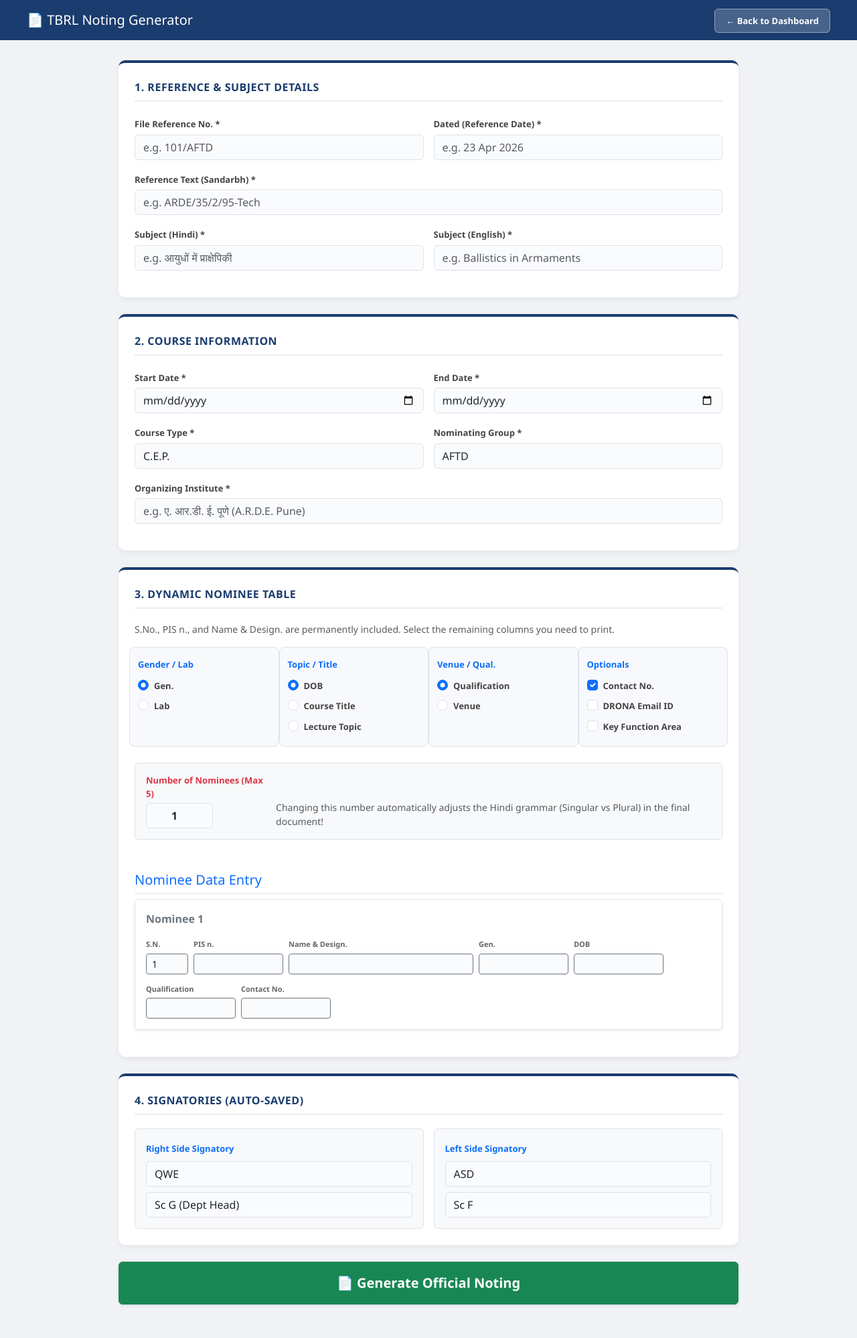
After one commit to RohillaJai-030502/smart-office-noting, a Flask app: page /tbrl-noting in a window 1280 px wide. The commit adds this page. Shown: the whole page at 67% size. Run offline with Flask 3, Linux system fonts and the light colour scheme.

Commit message:
feat: Integrated dynamic TBRL Noting generator and fixed master document management

```diff
--- a/app.py
+++ b/app.py
@@ -6,6 +6,7 @@ from flask import Flask, render_template, request, send_file, redirect, url_for,
 from werkzeug.utils import secure_filename
 from logic.ion_generator import generate_ion
 from logic.create_master import create_default_master
+from logic.noting_generator import generate_tbrl_noting  # NEW: TBRL Noting Generator Import
 import os
 import json
 import shutil
@@ -385,8 +386,8 @@ def upload_new_master():
         return redirect(url_for("masters_manager"))
 
     file = request.files['file']
-    name = request.form.get("name", "Unnamed Dynamic Master").strip()
-    description = request.form.get("description", "Uploaded via Auto-Extractor").strip()
+    name = request.form.get("name", "Unnamed Master").strip()
+    description = request.form.get("description", "Uploaded via Document Manager").strip()
 
     if file and file.filename.endswith('.docx'):
         masters = load_masters()
@@ -401,6 +402,14 @@ def upload_new_master():
         # Trigger Variable Extraction
         variables = extract_variables_from_docx(filepath)
 
+        # 🧠 SMART CATEGORIZATION LOGIC
+        if len(variables) > 0:
+            form_type = "dynamic"
+            flash_msg = f"✨ Dynamic Master added! Extracted {len(variables)} form fields."
+        else:
+            form_type = "static"
+            flash_msg = "🖨️ Static Template added! No variables found, saving as a printable blank document."
+
         # Append to masters.json
         masters.append({
             "id": new_id,
@@ -409,11 +418,11 @@ def upload_new_master():
             "filename": safe_filename,
             "created_at": datetime.now().strftime("%Y-%m-%d"),
             "is_default": False,
-            "form_type": "dynamic",  # Crucial flag: Tells the app to build a dynamic form
+            "form_type": form_type,  # Now correctly assigns dynamic vs static
             "variables": variables
         })
         save_masters(masters)
-        flash(f"Master added! Extracted {len(variables)} dynamic fields.")
+        flash(flash_msg)
 
     return redirect(url_for("masters_manager"))
 
@@ -482,7 +491,7 @@ def upload_master(master_id):
     return redirect(url_for("masters_manager"))
 
 # ══════════════════════════════════════
-# NEW: DYNAMIC FORM RENDERING & SUBMISSION
+# DYNAMIC FORM RENDERING & SUBMISSION
 # ══════════════════════════════════════
 @app.route('/dynamic-form/<master_id>')
 def dynamic_form(master_id):
@@ -494,6 +503,8 @@ def dynamic_form(master_id):
 
     return render_template('dynamic_form.html', template=master)
 
+import docx # Make sure this is imported at the top of app.py
+
 @app.route('/submit-dynamic', methods=['POST'])
 def submit_dynamic():
     master_id = request.form.get("template_id")
@@ -503,21 +514,125 @@ def submit_dynamic():
     if not master:
         return "Master not found", 404
 
-    # Build dictionary of data submitted by the user
+    # 1. Grab all the user's answers from the form
     data = {}
     for var in master.get("variables", []):
         data[var] = request.form.get(var, "")
 
-    filepath, filename = generate_ion(os.path.join("masters", master["filename"]), data)
+    # 2. Open the Master Document
+    master_path = os.path.join("masters", master["filename"])
+    doc = docx.Document(master_path)
 
+    # 3. Universal Replace Function
+    def replace_text(paragraph, key, value):
+        placeholder = f"{{{{{key}}}}}" # Looks for {{variable_name}}
+        if placeholder in paragraph.text:
+            paragraph.text = paragraph.text.replace(placeholder, str(value))
+
+    # 4. Search and Replace in standard text
+    for para in doc.paragraphs:
+        for k, v in data.items():
+            replace_text(para, k, v)
+
+    # 5. Search and Replace inside tables
+    for table in doc.tables:
+        for row in table.rows:
+            for cell in row.cells:
+                for para in cell.paragraphs:
+                    for k, v in data.items():
+                        replace_text(para, k, v)
+
+    # 6. Save the new generated file
+    os.makedirs("generated_notices", exist_ok=True)
+    timestamp = datetime.now().strftime("%Y%m%d_%H%M%S")
+    filename = f"Dynamic_{master['name'].replace(' ', '_')}_{timestamp}.docx"
+    output_path = os.path.join("generated_notices", filename)
+    doc.save(output_path)
+
+    # 7. Add to history
     save_history({
         "filename": filename,
-        "degree": "Dynamic Generate",
+        "degree": "Dynamic Form",
         "period": "N/A",
         "generated_at": datetime.now().strftime("%d %b %Y, %I:%M %p"),
-        "departments_count": 0,
+        "departments_count": len(data),
         "master_used": master["name"],
     })
+
+    # 8. Send to user
+    return send_file(output_path, as_attachment=True)
+
+# ══════════════════════════════════════
+# TBRL NOTING GENERATOR (NEW)
+# ══════════════════════════════════════
+@app.route("/tbrl-noting", methods=["GET"])
+def tbrl_noting():
+    defaults = load_defaults()
+    groups = ["AFTD", "ADS", "BIDS", "BEHI", "SS", "TELIC", "PPG", "QMG", "ETF", "PC", "WHD", "EXPD", "WHT&E", "ARISE", "PCD", "AIG", "RTRS", "S&D", "R&QA", "WKS", "SEED", "CERBERUS", "DPB", "HSP", "I2G", "HRDD"]
+    courses = ["C.E.P.", "Seminar", "Conference", "Workshop", "Training Course", "Program Course", "M.D.P.", "Lecture", "Symposim", "Conclave", "Meeting", "Short Term Course"]
+
+    return render_template("tbrl_noting_form.html", defaults=defaults, groups=groups, courses=courses)
+
+@app.route("/generate-noting", methods=["POST"])
+def generate_noting():
+    # 1. Update Signatory Defaults in Memory
+    defaults = load_defaults()
+    defaults["sig1_name"] = request.form.get("sig1_name", "")
+    defaults["sig1_desig"] = request.form.get("sig1_desig", "")
+    defaults["sig2_name"] = request.form.get("sig2_name", "")
+    defaults["sig2_desig"] = request.form.get("sig2_desig", "")
+    save_json(DEFAULTS_FILE, defaults)
+
+    # 2. Extract Table Configuration & Data
+    columns = request.form.getlist("table_columns")
+    num_rows = int(request.form.get("num_rows", 1))
+
+    nominees = []
+    for i in range(num_rows):
+        row_data = {}
+        for col in columns:
+            # Gets input named like 'Name & Design._0'
+            row_data[col] = request.form.get(f"{col}_{i}", "")
+        nominees.append(row_data)
+
+    # 3. Handle 'Other' Course Type
+    course_type = request.form.get("course_type")
+    if course_type == "Others":
+        course_type = request.form.get("custom_course_type", "Course")
+
+    # 4. Compile all data to send to noting_generator.py
+    data = {
+        "ref_no": request.form.get("ref_no"),
+        "subject_hindi": request.form.get("subject_hindi"),
+        "subject_english": request.form.get("subject_english"),
+        "reference_text": request.form.get("reference_text"),
+        "ref_date": request.form.get("ref_date"),
+        "start_date": request.form.get("start_date"),
+        "end_date": request.form.get("end_date"),
+        "org_institute": request.form.get("org_institute"),
+        "course_type": course_type,
+        "group_name": request.form.get("group_name"),
+        "sig1_name": defaults["sig1_name"],
+        "sig1_desig": defaults["sig1_desig"],
+        "sig2_name": defaults["sig2_name"],
+        "sig2_desig": defaults["sig2_desig"],
+        "columns": columns,
+        "nominees": nominees
+    }
+
+    # 5. Generate Document
+    filepath, filename = generate_tbrl_noting(data)
+
+    # 6. Save to Dashboard History
+    save_history({
+        "filename": filename,
+        "degree": "TBRL Noting",
+        "period": f"{data.get('start_date', '')} to {data.get('end_date', '')}",
+        "generated_at": datetime.now().strftime("%d %b %Y, %I:%M %p"),
+        "departments_count": len(nominees),
+        "master_used": "TBRL Noting Master"
+    })
+
     return send_file(filepath, as_attachment=True)
 
 # ── API History ──
--- a/defaults.json
+++ b/defaults.json
@@ -1,4 +1,8 @@
 {
     "signatory_name": "Anupam Anand",
-    "signatory_designation": "Head of the Department"
+    "signatory_designation": "Head of the Department",
+    "sig1_name": "QWE",
+    "sig1_desig": "Sc G (Dept Head)",
+    "sig2_name": "ASD",
+    "sig2_desig": "Sc F"
 }
--- /dev/null
+++ b/templates/tbrl_noting_form.html
@@ -0,0 +1,305 @@
+<!DOCTYPE html>
+<html lang="en">
+<head>
+    <meta charset="UTF-8">
+    <title>Generate TBRL Noting</title>
+    <link href="https://cdn.jsdelivr.net/npm/bootstrap@5.3.0/dist/css/bootstrap.min.css" rel="stylesheet">
+    <style>
+        body { background: #f0f2f5; font-family: 'Segoe UI', sans-serif; }
+        .header {
+            background: #1a3c6e;
+            color: white;
+            padding: 18px 40px;
+            display: flex;
+            justify-content: space-between;
+            align-items: center;
+            margin-bottom: 30px;
+        }
+        .header h1 { font-size: 20px; margin: 0; }
+        .btn-header {
+            padding: 8px 16px;
+            background: rgba(255,255,255,0.2);
+            color: white;
+            border: 1px solid rgba(255,255,255,0.4);
+            border-radius: 6px;
+            font-size: 13px;
+            font-weight: 600;
+            text-decoration: none;
+        }
+        .btn-header:hover { background: rgba(255,255,255,0.3); color: white; }
+        .card { border-radius: 10px; border-top: 4px solid #1a3c6e; box-shadow: 0 4px 8px rgba(0,0,0,0.05); margin-bottom: 25px; border-bottom: none; border-left: none; border-right: none;}
+        .section-title { font-size: 16px; font-weight: bold; color: #1a3c6e; border-bottom: 2px solid #e8edf5; padding-bottom: 8px; margin-bottom: 20px; text-transform: uppercase; letter-spacing: 0.5px;}
+        .grid-2 { display: grid; grid-template-columns: 1fr 1fr; gap: 15px; }
+        .radio-group { background: #f8f9fc; padding: 12px; border-radius: 8px; border: 1px solid #dde3ed; }
+        label { font-weight: 600; font-size: 13px; color: #444; margin-bottom: 5px;}
+        .form-control, .form-select { background: #fafbfd; }
+    </style>
+</head>
+<body>
+
+<div class="header">
+    <div>
+        <h1>📄 TBRL Noting Generator</h1>
+    </div>
+    <div class="header-actions">
+        <a href="/" class="btn-header">← Back to Dashboard</a>
+    </div>
+</div>
+
+<div class="container" style="max-width: 950px; padding-bottom: 50px;">
+
+    <form action="/generate-noting" method="POST" id="notingForm">
+
+        <div class="card p-4">
+            <div class="section-title">1. Reference & Subject Details</div>
+
+            <div class="grid-2 mb-3">
+                <div>
+                    <label>File Reference No. *</label>
+                    <input type="text" name="ref_no" class="form-control" required placeholder="e.g. 101/AFTD">
+                </div>
+                <div>
+                    <label>Dated (Reference Date) *</label>
+                    <input type="text" name="ref_date" class="form-control" required placeholder="e.g. 23 Apr 2026">
+                </div>
+            </div>
+
+            <div class="mb-3">
+                <label>Reference Text (Sandarbh) *</label>
+                <input type="text" name="reference_text" class="form-control" required placeholder="e.g. ARDE/35/2/95-Tech">
+            </div>
+
+            <div class="grid-2 mb-3">
+                <div>
+                    <label>Subject (Hindi) *</label>
+                    <input type="text" name="subject_hindi" class="form-control" required placeholder='e.g. आयुधों में प्राक्षेपिकी'>
+                </div>
+                <div>
+                    <label>Subject (English) *</label>
+                    <input type="text" name="subject_english" class="form-control" required placeholder='e.g. Ballistics in Armaments'>
+                </div>
+            </div>
+        </div>
+
+        <div class="card p-4">
+            <div class="section-title">2. Course Information</div>
+
+            <div class="grid-2 mb-3">
+                <div>
+                    <label>Start Date *</label>
+                    <input type="date" name="start_date" class="form-control" required>
+                </div>
+                <div>
+                    <label>End Date *</label>
+                    <input type="date" name="end_date" class="form-control" required>
+                </div>
+            </div>
+
+            <div class="grid-2 mb-3">
+                <div>
+                    <label>Course Type *</label>
+                    <select name="course_type" class="form-select" id="course_select" onchange="checkCustomCourse()" required>
+                        {% for c in courses %}
+                        <option value="{{ c }}">{{ c }}</option>
+                        {% endfor %}
+                        <option value="Others">Others (Type Below)</option>
+                    </select>
+                    <input type="text" name="custom_course_type" id="custom_course" class="form-control mt-2" placeholder="Type custom course name..." style="display:none;">
+                </div>
+                <div>
+                    <label>Nominating Group *</label>
+                    <select name="group_name" class="form-select" required>
+                        {% for g in groups %}
+                        <option value="{{ g }}">{{ g }}</option>
+                        {% endfor %}
+                    </select>
+                </div>
+            </div>
+
+            <div class="mb-3">
+                <label>Organizing Institute *</label>
+                <input type="text" name="org_institute" class="form-control" required placeholder="e.g. ए. आर.डी. ई. पूणे (A.R.D.E. Pune)">
+            </div>
+        </div>
+
+        <div class="card p-4">
+            <div class="section-title">3. Dynamic Nominee Table</div>
+            <p class="text-muted small mb-3">S.No., PIS n., and Name & Design. are permanently included. Select the remaining columns you need to print.</p>
+
+            <input type="hidden" name="table_columns" value="S.N.">
+            <input type="hidden" name="table_columns" value="PIS n.">
+            <input type="hidden" name="table_columns" value="Name & Design.">
+
+            <div class="row g-3 mb-4">
+                <div class="col-md-3 radio-group">
+                    <label class="mb-2 text-primary">Gender / Lab</label><br>
+                    <div class="form-check">
+                        <input class="form-check-input table-col-check" type="radio" name="col_group_1" value="Gen." id="r_gen" checked onchange="buildTable()">
+                        <label class="form-check-label" for="r_gen">Gen.</label>
+                    </div>
+                    <div class="form-check">
+                        <input class="form-check-input table-col-check" type="radio" name="col_group_1" value="Lab" id="r_lab" onchange="buildTable()">
+                        <label class="form-check-label" for="r_lab">Lab</label>
+                    </div>
+                </div>
+
+                <div class="col-md-3 radio-group">
+                    <label class="mb-2 text-primary">Topic / Title</label><br>
+                    <div class="form-check">
+                        <input class="form-check-input table-col-check" type="radio" name="col_group_2" value="DOB" id="r_dob" checked onchange="buildTable()">
+                        <label class="form-check-label" for="r_dob">DOB</label>
+                    </div>
+                    <div class="form-check">
+                        <input class="form-check-input table-col-check" type="radio" name="col_group_2" value="Course Title" id="r_ct" onchange="buildTable()">
+                        <label class="form-check-label" for="r_ct">Course Title</label>
+                    </div>
+                    <div class="form-check">
+                        <input class="form-check-input table-col-check" type="radio" name="col_group_2" value="Lecture Topic" id="r_lt" onchange="buildTable()">
+                        <label class="form-check-label" for="r_lt">Lecture Topic</label>
+                    </div>
+                </div>
+
+                <div class="col-md-3 radio-group">
+                    <label class="mb-2 text-primary">Venue / Qual.</label><br>
+                    <div class="form-check">
+                        <input class="form-check-input table-col-check" type="radio" name="col_group_3" value="Qualification" id="r_qual" checked onchange="buildTable()">
+                        <label class="form-check-label" for="r_qual">Qualification</label>
+                    </div>
+                    <div class="form-check">
+                        <input class="form-check-input table-col-check" type="radio" name="col_group_3" value="Venue" id="r_ven" onchange="buildTable()">
+                        <label class="form-check-label" for="r_ven">Venue</label>
+                    </div>
+                </div>
+
+                <div class="col-md-3 radio-group">
+                    <label class="mb-2 text-primary">Optionals</label><br>
+                    <div class="form-check">
+                        <input class="form-check-input table-col-check" type="checkbox" value="Contact No." id="c_contact" checked onchange="buildTable()">
+                        <label class="form-check-label" for="c_contact">Contact No.</label>
+                    </div>
+                    <div class="form-check">
+                        <input class="form-check-input table-col-check" type="checkbox" value="DRONA Email ID" id="c_email" onchange="buildTable()">
+                        <label class="form-check-label" for="c_email">DRONA Email ID</label>
+                    </div>
+                    <div class="form-check">
+                        <input class="form-check-input table-col-check" type="checkbox" value="Key Function Area" id="c_kfa" onchange="buildTable()">
+                        <label class="form-check-label" for="c_kfa">Key Function Area</label>
+                    </div>
+                </div>
+            </div>
+
+            <div class="d-flex align-items-end gap-3 mb-4 p-3 bg-light rounded border">
+                <div>
+                    <label class="mb-1 text-danger">Number of Nominees (Max 5)</label>
+                    <input type="number" id="num_rows" name="num_rows" class="form-control text-center" min="1" max="5" value="1" onchange="buildTable()" style="width: 100px; font-weight: bold;">
+                </div>
+                <div class="text-muted small">
+                    <br>Changing this number automatically adjusts the Hindi grammar (Singular vs Plural) in the final document!
+                </div>
+            </div>
+
+            <div id="hidden_columns_container"></div>
+
+            <h5 class="text-primary border-bottom pb-2 mt-4">Nominee Data Entry</h5>
+            <div id="dynamic_table_area"></div>
+        </div>
+
+        <div class="card p-4">
+            <div class="section-title">4. Signatories (Auto-Saved)</div>
+            <div class="grid-2">
+                <div class="p-3 bg-light rounded border">
+                    <label class="text-primary mb-2">Right Side Signatory</label>
+                    <input type="text" name="sig1_name" class="form-control mb-2" value="{{ defaults.get('sig1_name', '') }}" placeholder="Name">
+                    <input type="text" name="sig1_desig" class="form-control" value="{{ defaults.get('sig1_desig', '') }}" placeholder="Designation">
+                </div>
+                <div class="p-3 bg-light rounded border">
+                    <label class="text-primary mb-2">Left Side Signatory</label>
+                    <input type="text" name="sig2_name" class="form-control mb-2" value="{{ defaults.get('sig2_name', '') }}" placeholder="Name">
+                    <input type="text" name="sig2_desig" class="form-control" value="{{ defaults.get('sig2_desig', '') }}" placeholder="Designation">
+                </div>
+            </div>
+        </div>
+
+        <button type="submit" class="btn btn-success w-100 py-3 fs-5 fw-bold shadow-sm">📄 Generate Official Noting</button>
+    </form>
+</div>
+
+<script>
+    function checkCustomCourse() {
+        const val = document.getElementById('course_select').value;
+        const customInput = document.getElementById('custom_course');
+        if (val === 'Others') {
+            customInput.style.display = 'block';
+            customInput.required = true;
+        } else {
+            customInput.style.display = 'none';
+            customInput.required = false;
+        }
+    }
+
+    function buildTable() {
+        const numRows = parseInt(document.getElementById('num_rows').value) || 1;
+        if(numRows > 5) document.getElementById('num_rows').value = 5;
+        if(numRows < 1) document.getElementById('num_rows').value = 1;
+        const safeRows = Math.min(Math.max(document.getElementById('num_rows').value, 1), 5);
+
+        // Determine which columns are active
+        const activeColumns = ['S.N.', 'PIS n.', 'Name & Design.'];
+
+        // Add selected Radios
+        activeColumns.push(document.querySelector('input[name="col_group_1"]:checked').value);
+        activeColumns.push(document.querySelector('input[name="col_group_2"]:checked').value);
+        activeColumns.push(document.querySelector('input[name="col_group_3"]:checked').value);
+
+        // Add selected Checkboxes
+        document.querySelectorAll('input[type="checkbox"].table-col-check:checked').forEach(cb => {
+            activeColumns.push(cb.value);
+        });
+
+        // 1. Update Hidden Inputs for Backend
+        const hiddenContainer = document.getElementById('hidden_columns_container');
+        hiddenContainer.innerHTML = '';
+        activeColumns.forEach(col => {
+            // Only add the dynamically chosen ones (the first 3 are already hardcoded in HTML)
+            if(!['S.N.', 'PIS n.', 'Name & Design.'].includes(col)){
+                hiddenContainer.innerHTML += `<input type="hidden" name="table_columns" value="${col}">`;
+            }
+        });
+
+        // 2. Build the Form Rows
+        const area = document.getElementById('dynamic_table_area');
+        let html = '';
+
+        for (let i = 0; i < safeRows; i++) {
+            html += `<div class="p-3 mb-3 bg-white border rounded shadow-sm">
+                        <strong class="text-secondary">Nominee ${i+1}</strong>
+                        <div class="row g-2 mt-1">`;
+
+            activeColumns.forEach(col => {
+                let val = col === 'S.N.' ? i + 1 : '';
+                let ro = col === 'S.N.' ? 'readonly' : 'required';
+
+                // Make inputs wider for Name and Email
+                let colSize = (col === 'Name & Design.' || col === 'DRONA Email ID' || col === 'Course Title') ? 'col-md-4' : 'col-md-2';
+                if(col === 'S.N.') colSize = 'col-md-1';
+
+                html += `
+                <div class="${colSize}">
+                    <label style="font-size:11px; font-weight:bold; color:#666;">${col}</label>
+                    <input type="text" name="${col}_${i}" class="form-control form-control-sm border-secondary" value="${val}" ${ro}>
+                </div>`;
+            });
+            html += `</div></div>`;
+        }
+        area.innerHTML = html;
+    }
+
+    // Initialize everything on page load
+    window.onload = function() {
+        checkCustomCourse();
+        buildTable();
+    };
+</script>
+
+</body>
+</html>
```
Also changed, not shown: history.json (+24 -0 lines), logic/noting_generator.py (added, +123 -0 lines), masters.json (+10 -0 lines), templates/dashboard.html (+26 -4 lines), 3 other files.
